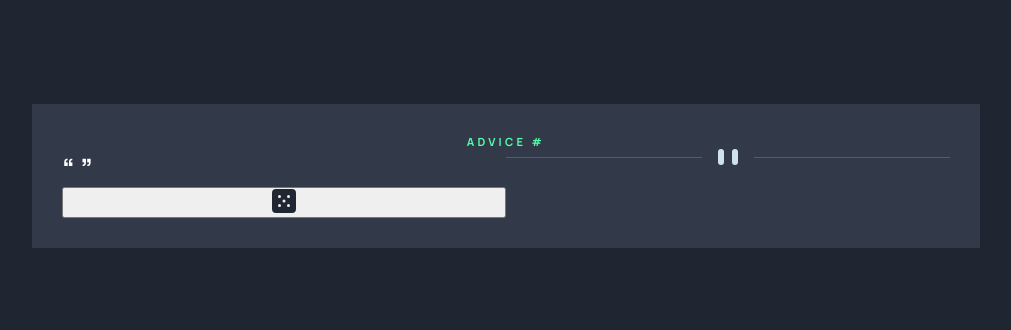
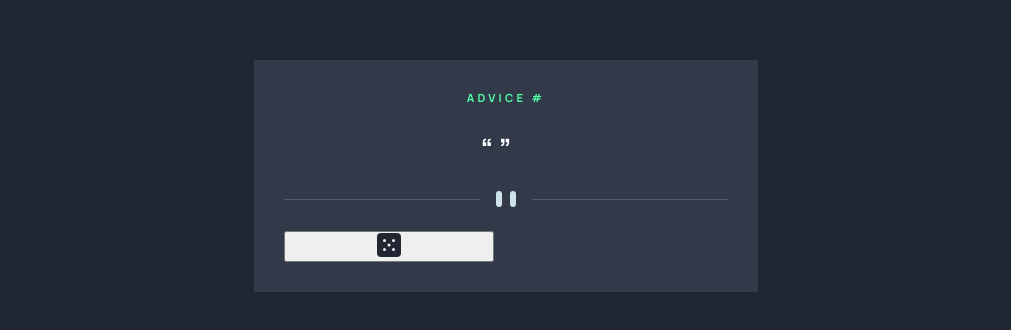
Before and after one commit to programmeur77/frontendmentor-advice-generator-app, a website: page index.html in a window 1280 px wide. Shown: the part 224-554 px from the top of the page, without its empty margins (134-1145 px from the left). Drawn offline with Linux system fonts and the light colour scheme.

Commit message:
CSS Stylesheet updated with advice content and separation style

```diff
--- a/style/style.css
+++ b/style/style.css
@@ -22,6 +22,7 @@ body {
   padding: 30px;
   display: grid;
   grid-template-columns: repeat(2, 1fr);
+  gap: 1.5rem;
 }
 .advice-container .advice__advice-number {
   grid-column: 1/3;
@@ -32,5 +33,13 @@ body {
   font-weight: 700;
   letter-spacing: 0.2rem;
 }
+.advice-container .advice-content {
+  grid-column: 1/3;
+  justify-self: center;
+  margin-right: 20px;
+}
+.advice-container .advice__separator {
+  grid-column: 1/3;
+}
 
 /*# sourceMappingURL=style.css.map */
```
